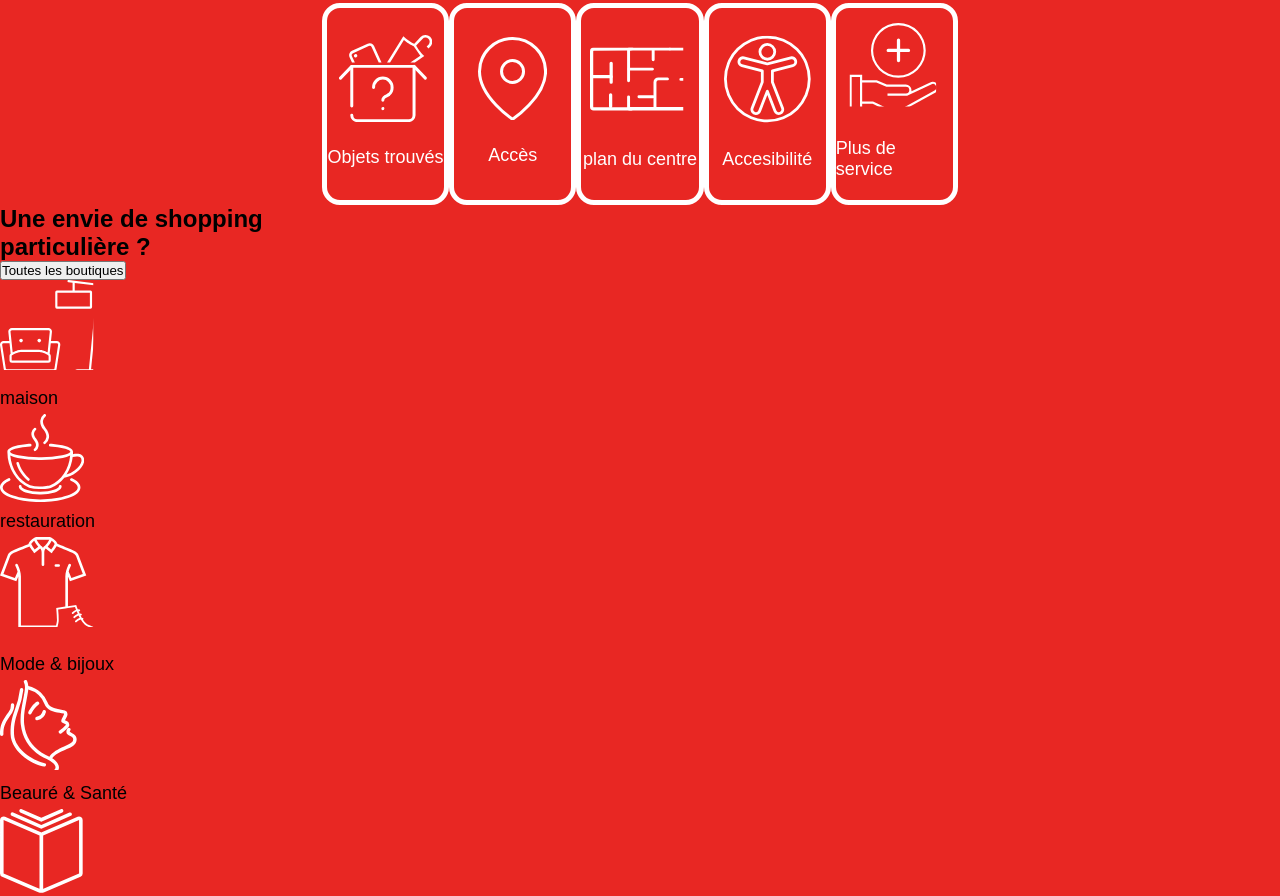
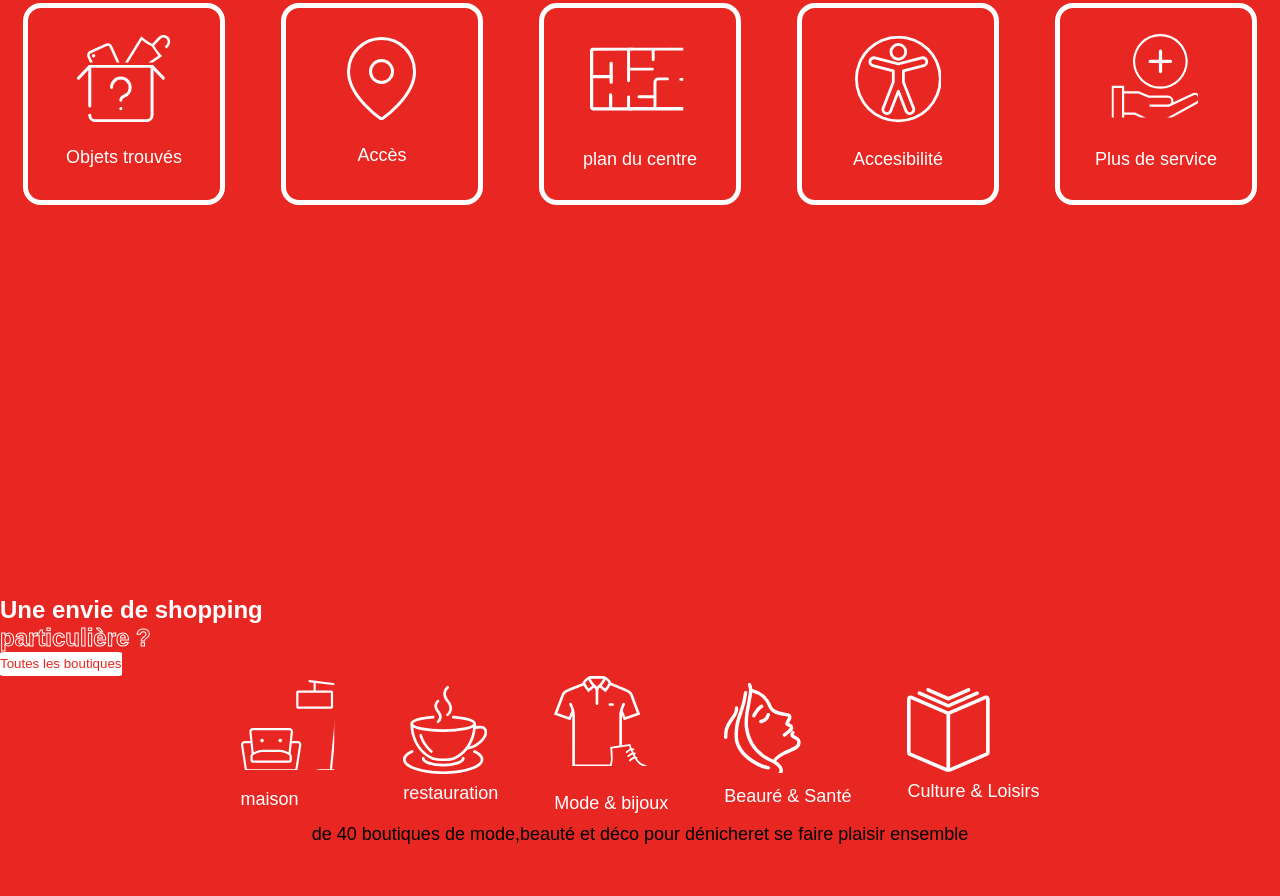
Before and after one commit to ronflaaax/Maquette_web, a plain HTML site: page index.html in a window 1280 px wide. Shown: the part 704-1600 px from the top of the page. Drawn offline with Linux system fonts and the light colour scheme.

Commit message:
premier_corp

```diff
--- a/index.html
+++ b/index.html
@@ -143,7 +143,7 @@
     </div>
 	<div class = "shopping">
 
-        <div class="shopping">
+        <div class="shop">
             <h2>Une envie de shopping<br><span class="gris">particulière ?</span></h2>
             <input class="styled" type="button" value="Toutes les boutiques" />
         </div>
@@ -252,7 +252,7 @@
 
         </div>
 
-        <div class="fouterpage">
+        <div class="footerpage">
             <p><span class="white"> de 40 boutiques</span> de mode,beauté et déco pour dénicher</p>
             <p>et se faire plaisir ensemble</p>
         </div>
--- a/style.css
+++ b/style.css
@@ -7,6 +7,7 @@
 body{
 	background-color: #E82723;
 }
+
 
 a{
 	text-decoration: none;
@@ -220,14 +221,13 @@ section {
 .svgEmail svg{
 	transition-duration: 0.5s;
 }
-
 .mathis{
     display: flex;
-    justify-content: space-between;
+    gap: 3.5rem;
     align-items: center;
 	color: white;
-	padding-left: 20.125rem;
-	padding-right: 20.125rem;
+	justify-content: center;
+
 }
 
 
@@ -385,3 +385,44 @@ section {
 
   	stroke: #E82723;
 }
+
+/*la classe shopping*/
+.shopping{
+	height: 64.75rem;
+	display: flex;
+	flex-direction: column;
+	justify-content: center;
+
+
+}
+h2{
+	color: white;
+}
+.gris{
+	color : transparent;
+	color: transparent;            /* Texte transparent */
+	-webkit-text-stroke: 1px white; /* Bordures blanches (Webkit, Chrome, Edge, Safari) */
+
+}
+.styled{
+	height: 1.5rem;
+	width: 15.688;
+	color: #E82723;
+	background-color: white;
+	opacity: 1;
+	border:  transparent ;
+	border-radius: 5%;
+}
+.lesbox{
+    display: flex;
+    gap: 3.5rem;
+    align-items: center;
+	color: white;
+	justify-content: center;
+
+}
+.footerpage{
+	display: flex;
+	align-items: center;
+	justify-content: center;
+}
```
